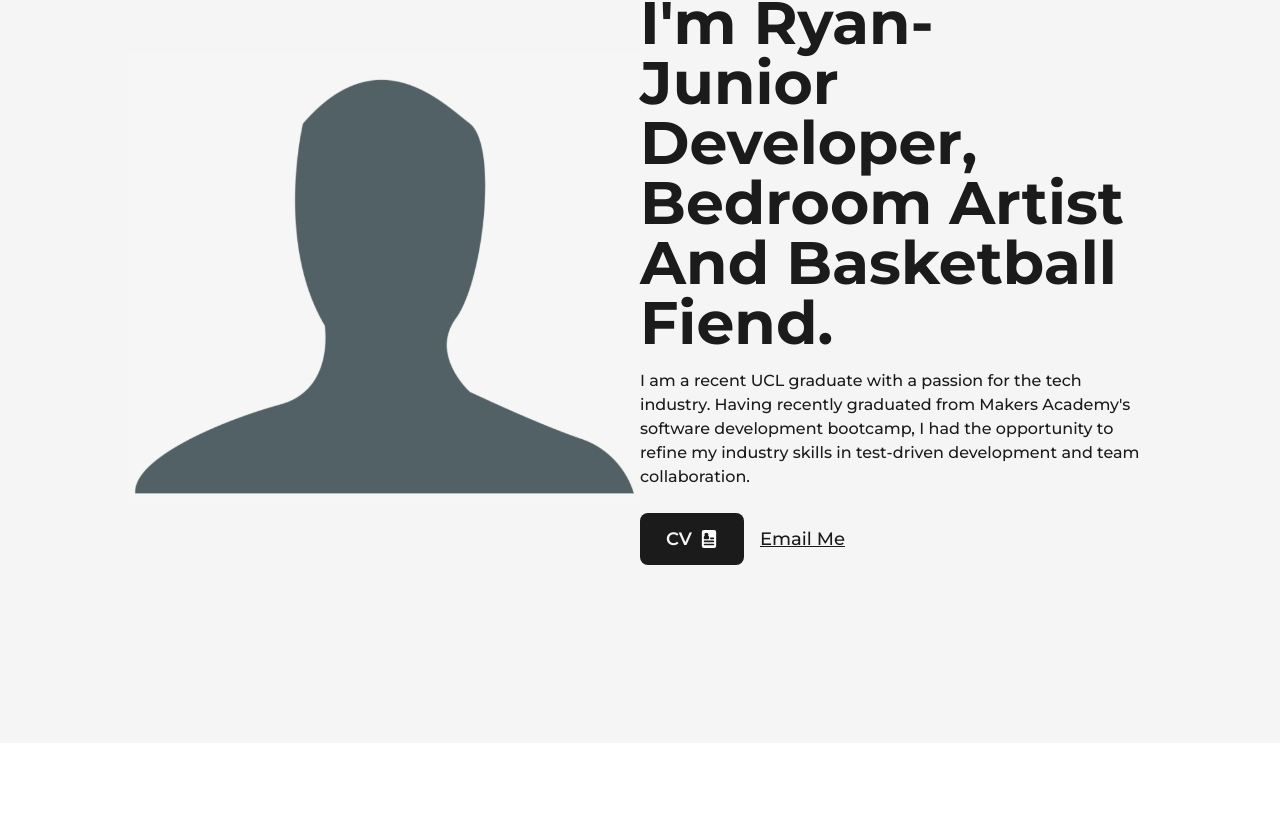
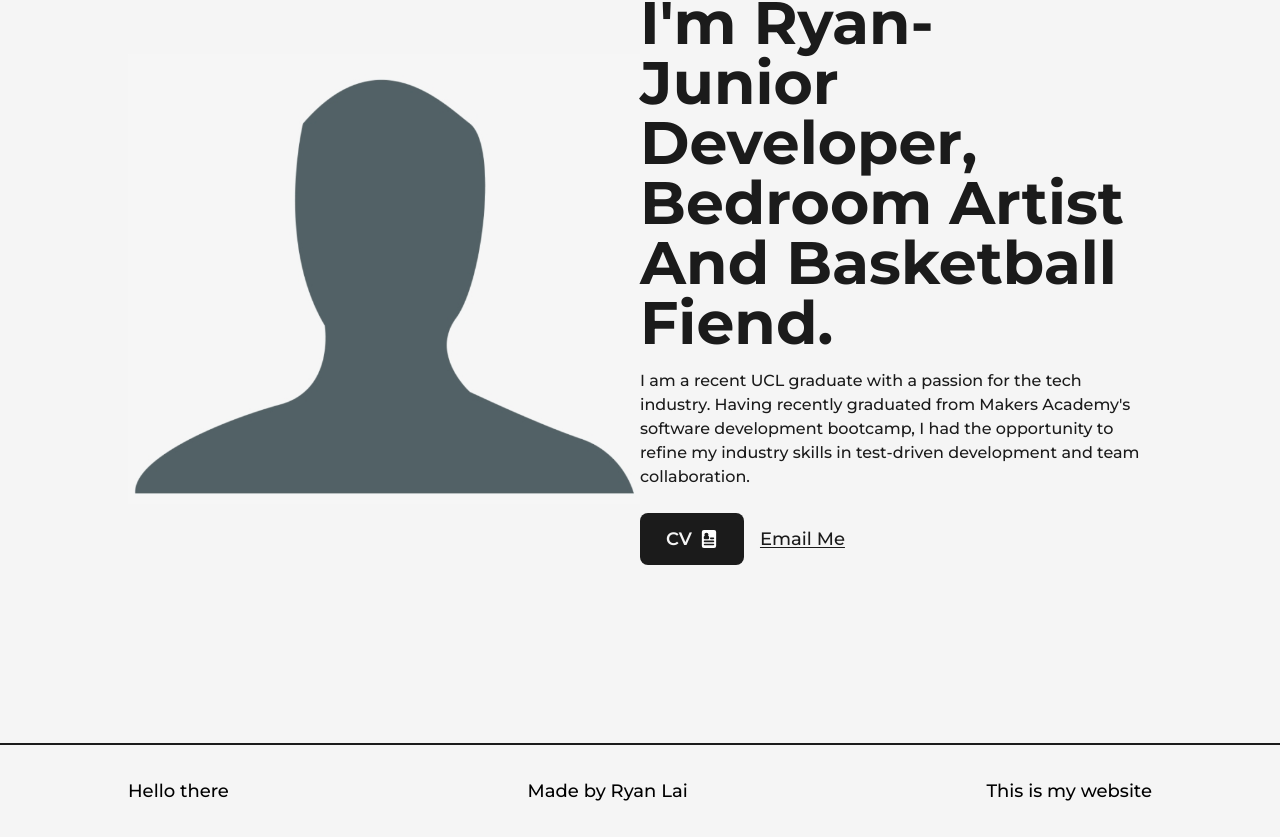
Before and after one commit to forreya/personal-website, a Next.js app: page / in a window 1280 px wide. Shown: the part 153-990 px from the top of the page. Before the commit the page ends 896 px from the top, so only its background shows below. Built offline with nearby package versions, Linux system fonts and the light colour scheme.

Commit message:
Added preliminary footer

```diff
--- /dev/null
+++ b/src/components/Footer.jsx
@@ -0,0 +1,17 @@
+import Link from "next/link";
+import Layout from "./Layout";
+
+const Footer = () => {
+  return (
+    <footer className="w-full border-t-2 border-solid border-dark
+    font-medium text-lg">
+      <Layout className="py-8 flex items-center justify-between">
+        <span>Hello there</span>
+        <Link href="/">Made by Ryan Lai</Link>
+        <Link href="/">This is my website</Link>
+      </Layout>
+    </footer>
+  );
+}
+
+export default Footer;
--- a/src/pages/_app.js
+++ b/src/pages/_app.js
@@ -2,6 +2,7 @@ import '@/styles/globals.css'
 import Head from 'next/head'
 import { Montserrat } from 'next/font/google'
 import NavBar from '@/components/NavBar'
+import Footer from '@/components/Footer'
 
 const montserrat = Montserrat({
   subsets: ['latin'],
@@ -19,6 +20,7 @@ export default function App({ Component, pageProps }) {
       <main className={`${montserrat.variable} font-mont bg-light w-full min-h-screen`}>
         <NavBar />
         <Component {...pageProps} />
+        <Footer/>
       </main>
     </>
   )
--- a/src/pages/index.js
+++ b/src/pages/index.js
@@ -36,7 +36,7 @@ export default function Home() {
                 >CV <CvIcon className="w-6 ml-2 invert group-hover:invert-0"/>
                 </Link>
                 <Link href="/mailto:abcd@gmail.com" target={"_blank"}
-                className='ml-4 text-lg font-medium capitalize text-dark underline'
+                className='ml-4 text-lg font-medium capitalize text-dark underline underline-offset-2'
                 >Email Me</Link>
               </div>
             </div>
```
Also changed, not shown: public/images/other/ying-yang-pixel.png (added).
